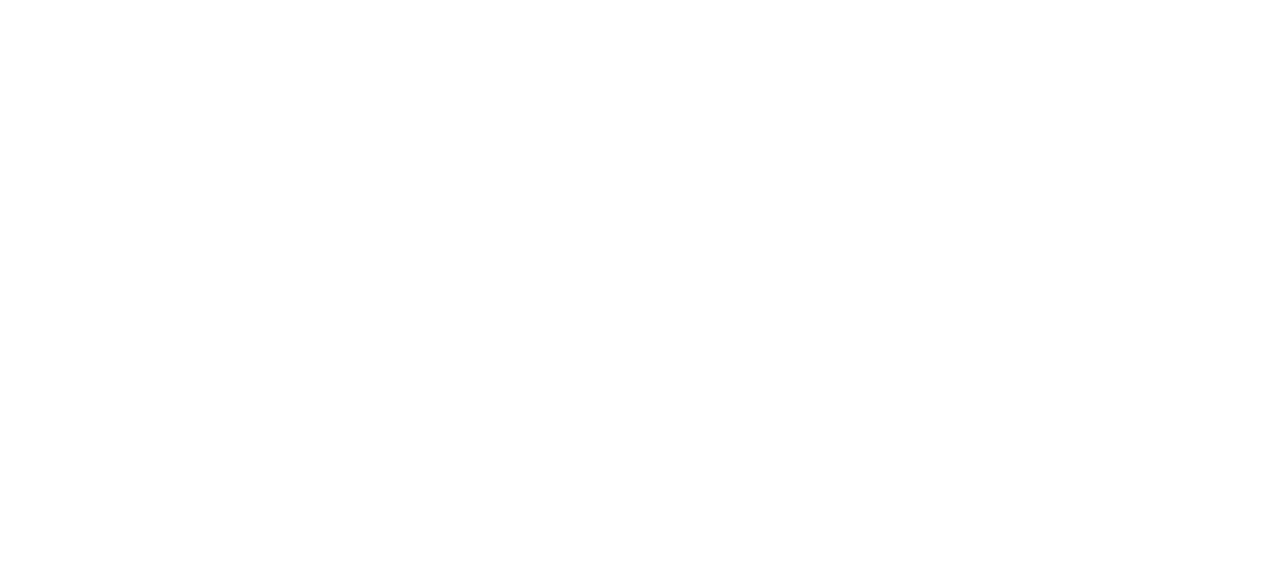
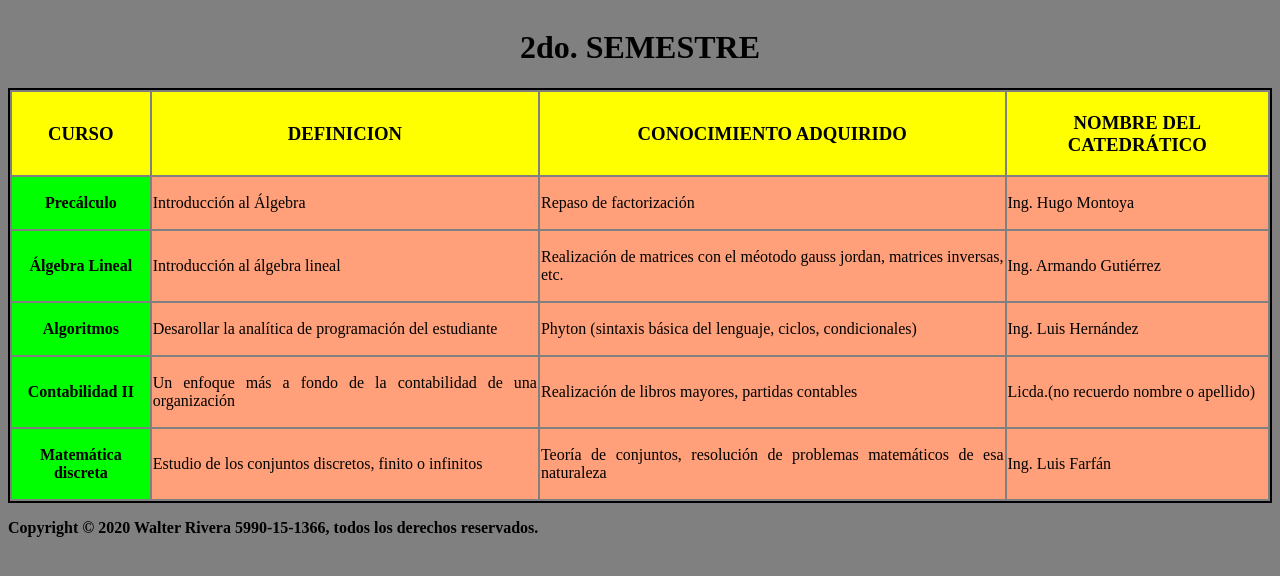
Before and after one commit to Walter-Rivera/DESARROLLO_WEB, a plain HTML site: page tarea1/frames/semestre2.html in a window 1280 px wide. Drawn offline with Linux system fonts and the light colour scheme.

Commit message:
agregando cambios a la página 2 (2do. semestre en html)

```diff
--- a/tarea1/frames/semestre2.html
+++ b/tarea1/frames/semestre2.html
@@ -0,0 +1,60 @@
+<!DOCTYPE html>
+<html lang="es">
+    <head>
+        <meta charset="utf-8">
+        <title>Semestre 2</title>
+        <!--css aplicado al archivo-->
+        <link rel="stylesheet" href="../css/codigocss1.css"></style>
+    </head>
+    <body>
+
+        <table class="Tabla">
+            <caption id="titulo_Tabla"><h1> 2do. SEMESTRE</h1></caption>
+            <thead id="encabezado_Tabla">
+                <tr>
+                    <th scope="row"><h3>CURSO</h3></th>
+                    <th scope="col"><h3>DEFINICION</h3></th>
+                    <th scope="col"><h3>CONOCIMIENTO ADQUIRIDO</h3></th>
+                    <th scope="col"><h3>NOMBRE DEL CATEDRÁTICO</h3></th>
+                </tr>
+            </thead>
+            <tbody id="cuerpo_Tabla">
+                <tr>
+                    <td id="curso"> <strong>Precálculo</strong></td>
+                    <td><p>Introducción al Álgebra</p></td>
+                    <td><p>Repaso de factorización</p></td>
+                    <td><p>Ing. Hugo Montoya</p></td>
+                </tr>
+                <tr>
+                    <td id="curso"> <strong>Álgebra Lineal </strong></td>
+                    <td><p>Introducción al álgebra lineal</p></td>
+                    <td><p>Realización de matrices con el méotodo gauss jordan, matrices inversas, etc.</p></td>
+                    <td><p>Ing. Armando Gutiérrez</p></td>
+                </tr>
+                <tr>
+                    <td id="curso"> <strong>Algoritmos </strong></td>
+                    <td><p>Desarollar la analítica de programación del estudiante</p></td>
+                    <td><p>Phyton (sintaxis básica del lenguaje, ciclos, condicionales)</p></td>
+                    <td><p>Ing. Luis Hernández</p></td>
+                </tr>
+                <tr>
+                    <td id="curso"> <strong>Contabilidad II</strong></td>
+                    <td><p>Un enfoque más a fondo de la contabilidad de una organización</p></td>
+                    <td><p>Realización de libros mayores, partidas contables</p></td>
+                    <td><p>Licda.(no recuerdo nombre o apellido)</p></td>
+                </tr>
+                <tr>
+                    <td id="curso"> <strong>Matemática discreta</strong></td>
+                    <td><p>Estudio de los conjuntos discretos, finito o infinitos</p></td>
+                    <td><p>Teoría de conjuntos, resolución de problemas matemáticos de esa naturaleza</p></td>
+                    <td><p>Ing. Luis Farfán</p></td>
+                </tr>
+            </tbody>
+        </table>
+        <footer>
+            <p>
+               <strong>Copyright &copy; 2020 Walter Rivera 5990-15-1366, todos los derechos reservados.</strong>
+            </p>
+        </footer>
+    </body>
+</html>
```
Also changed, not shown: tarea1/frames/semestre1.html (+1 -1 lines), tarea1/framesetPrincipal.html (+2 -3 lines).
